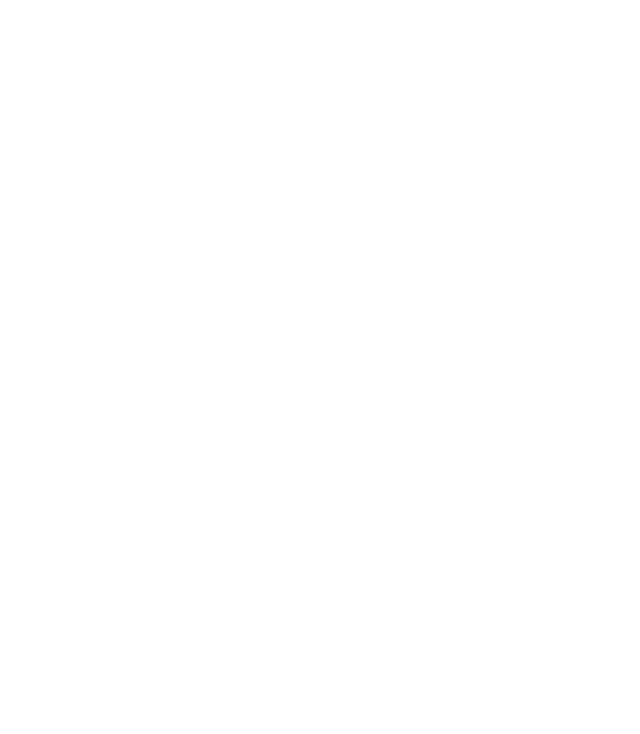
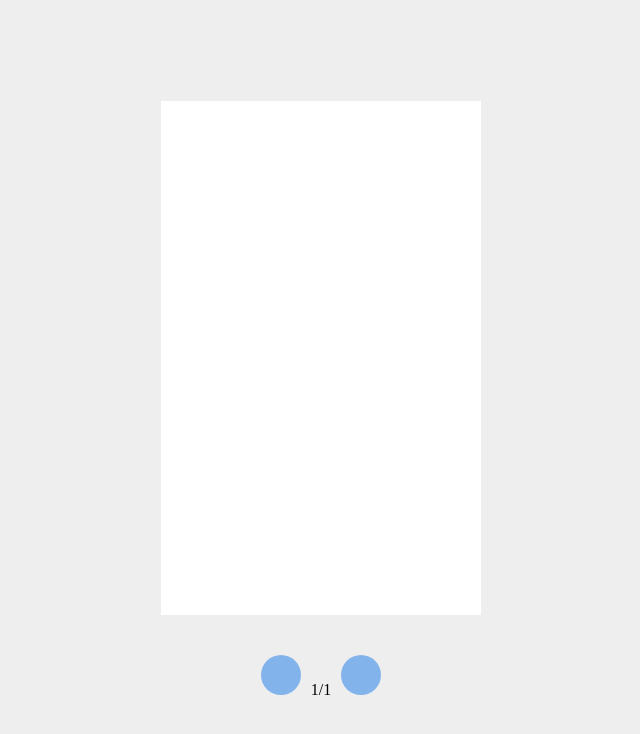
Before and after one commit to iceymoon07/h5editor, a Vue app: page /#/preview in a window 1280 px wide. Shown: the top 734 px of the page, without its empty margins (319-959 px from the left). Built offline with nearby package versions, Linux system fonts and the light colour scheme; a small style sheet from the web is missing.

Commit message:
feat: h5预览

```diff
--- a/index.html
+++ b/index.html
@@ -5,7 +5,7 @@
     <meta charset="UTF-8">
     <meta name="viewport" content="width=device-width, initial-scale=1.0">
     <meta http-equiv="X-UA-Compatible" content="ie=edge">
-    <link rel="stylesheet" href="https://at.alicdn.com/t/font_1814870_igwbhxmhw.css">
+    <link rel="stylesheet" href="https://at.alicdn.com/t/font_1814870_uzb88redjag.css">
     <title>h5editor</title>
 </head>
 
--- a/src/components/EditorHeader.vue
+++ b/src/components/EditorHeader.vue
@@ -12,7 +12,7 @@
         <div>{{item.name}}</div>
       </div>
     </div>
-    <div class="operation">操作</div>
+    <div class="operation" @click="$router.push('/preview')">预览</div>
   </header>
 </template>
 
@@ -93,6 +93,7 @@
   }
   .operation {
     margin-right: 10px;
+    cursor: pointer;
   }
 }
 </style>
--- a/src/components/PageView.vue
+++ b/src/components/PageView.vue
@@ -86,7 +86,6 @@
 .page-view {
   width: 320px;
   height: 514px;
-  margin-top: 60px;
   background-color: #fff;
   position: relative;
 }
--- /dev/null
+++ b/src/components/PageViewStatic.vue
@@ -0,0 +1,30 @@
+<template>
+  <div class="page-view-static" v-if="curPage && curPage.layerList">
+    <template v-for="(layer, index) in curPage.layerList">
+      <text-layer-static v-if="layer.type === 'TEXT'" :layer-data="layer" :key="index"></text-layer-static>
+      <image-layer-static v-if="layer.type === 'IMAGE'" :layer-data="layer" :key="index"></image-layer-static>
+    </template>
+  </div>
+</template>
+
+<script>
+import { mapState } from "vuex";
+import TextLayerStatic from "./layers-static/TextLayerStatic.vue";
+import ImageLayerStatic from "./layers-static/ImageLayerStatic.vue";
+
+export default {
+  components: { TextLayerStatic, ImageLayerStatic },
+  computed: {
+    ...mapState("page", ["curPage"])
+  }
+};
+</script>
+
+<style lang="less" scoped>
+.page-view-static {
+  width: 320px;
+  height: 514px;
+  background-color: #fff;
+  position: relative;
+}
+</style>
--- /dev/null
+++ b/src/components/Pagination.vue
@@ -0,0 +1,72 @@
+<template>
+  <div class="pagination">
+    <button class="prev" :disabled="curPageIndex===0" @click="handleClickPrev">
+      <i class="iconfont icon-zuo"></i>
+    </button>
+    <span>{{`${curPageIndex+1}/${allPageCount}`}}</span>
+    <button class="next" :disabled="curPageIndex===allPageCount-1" @click="handleClickNext">
+      <i class="iconfont icon-you"></i>
+    </button>
+  </div>
+</template>
+
+<script>
+import { mapState, mapMutations } from "vuex";
+
+export default {
+  computed: {
+    ...mapState("page", ["curPage", "pageList"]),
+    curPageIndex() {
+      return this.pageList.indexOf(this.curPage);
+    },
+    allPageCount() {
+      return this.pageList.length;
+    }
+  },
+  methods: {
+    ...mapMutations("page", ["setCurPage"]),
+    handleClickPrev() {
+      const previndex = this.curPageIndex - 1;
+      const prevPage = this.pageList[previndex];
+      this.setCurPage(prevPage);
+    },
+    handleClickNext() {
+      const nextindex = this.curPageIndex + 1;
+      const nextPage = this.pageList[nextindex];
+      this.setCurPage(nextPage);
+    }
+  }
+};
+</script>
+
+<style lang="less" scoped>
+.pagination {
+  margin-top: 40px;
+
+  span {
+      margin: 0 10px;
+  }
+
+  button {
+    background-color: #187cea;
+    width: 40px;
+    height: 40px;
+    border: none;
+    border-radius: 50%;
+    cursor: pointer;
+
+    &:focus {
+      outline: none;
+    }
+
+    &:disabled {
+      opacity: 0.5;
+      cursor: not-allowed;
+    }
+
+    i {
+      color: #fff;
+    }
+  }
+}
+</style>
--- /dev/null
+++ b/src/components/layers-static/ImageLayerStatic.vue
@@ -0,0 +1,27 @@
+<template>
+  <img class="text-layer-static" :src="layerData.url" :style="layerStyle" />
+</template>
+
+<script>
+export default {
+  props: {
+    layerData: Object
+  },
+  computed: {
+    layerStyle() {
+      const { x, y, w, h } = this.layerData;
+      return {
+        transform: `translate(${x}px,${y}px)`,
+        width: w + "px",
+        height: h + "px"
+      };
+    }
+  }
+};
+</script>
+
+<style lang="less" scoped>
+.text-layer-static {
+  position: absolute;
+}
+</style>
--- /dev/null
+++ b/src/components/layers-static/TextLayerStatic.vue
@@ -0,0 +1,29 @@
+<template>
+  <div class="text-layer-static" :style="layerStyle">{{layerData.text}}</div>
+</template>
+
+<script>
+export default {
+  props: {
+    layerData: Object
+  },
+  computed: {
+    layerStyle() {
+      const { x, y, w, h, color, fontSize } = this.layerData;
+      return {
+        transform: `translate(${x}px,${y}px)`,
+        width: w + "px",
+        height: h + "px",
+        color: color,
+        fontSize: fontSize + "px"
+      };
+    }
+  }
+};
+</script>
+
+<style lang="less" scoped>
+.text-layer-static {
+  position: absolute;
+}
+</style>
--- a/src/router/index.js
+++ b/src/router/index.js
@@ -2,6 +2,7 @@
 import VueRouter from 'vue-router'
 import Home from '../views/Home.vue'
 import Editor from '../views/Editor.vue'
+import Preview from '../views/Preview.vue'
 
 Vue.use(VueRouter);
 
@@ -15,6 +16,11 @@
         path: '/editor',
         name: 'Editor',
         component: Editor
+    },
+    {
+        path: '/preview',
+        name: 'Preview',
+        component: Preview
     }
 ]
 
--- a/src/views/Editor.vue
+++ b/src/views/Editor.vue
@@ -55,6 +55,7 @@
   .page-view-container {
     display: flex;
     flex-direction: column;
+    justify-content: center;
     align-items: center;
     width: 100vw;
     height: calc(100vh - 60px);
--- /dev/null
+++ b/src/views/Preview.vue
@@ -0,0 +1,37 @@
+<template>
+  <div class="preview">
+    <page-view-static></page-view-static>
+    <pagination></pagination>
+  </div>
+</template>
+
+<script>
+import { mapState, mapMutations } from "vuex";
+import PageViewStatic from "../components/PageViewStatic.vue";
+import Pagination from "../components/Pagination.vue";
+
+export default {
+  components: { PageViewStatic, Pagination },
+  computed: {
+    ...mapState("page", ["pageList"])
+  },
+  methods: {
+    ...mapMutations("page", ["setCurPage"])
+  },
+  mounted() {
+    const [firstPage] = this.pageList;
+    this.setCurPage(firstPage);
+  }
+};
+</script>
+
+<style lang="less" scoped>
+.preview {
+  display: flex;
+  flex-direction: column;
+  justify-content: center;
+  align-items: center;
+  height: 100vh;
+  background-color: #eee;
+}
+</style>
```
